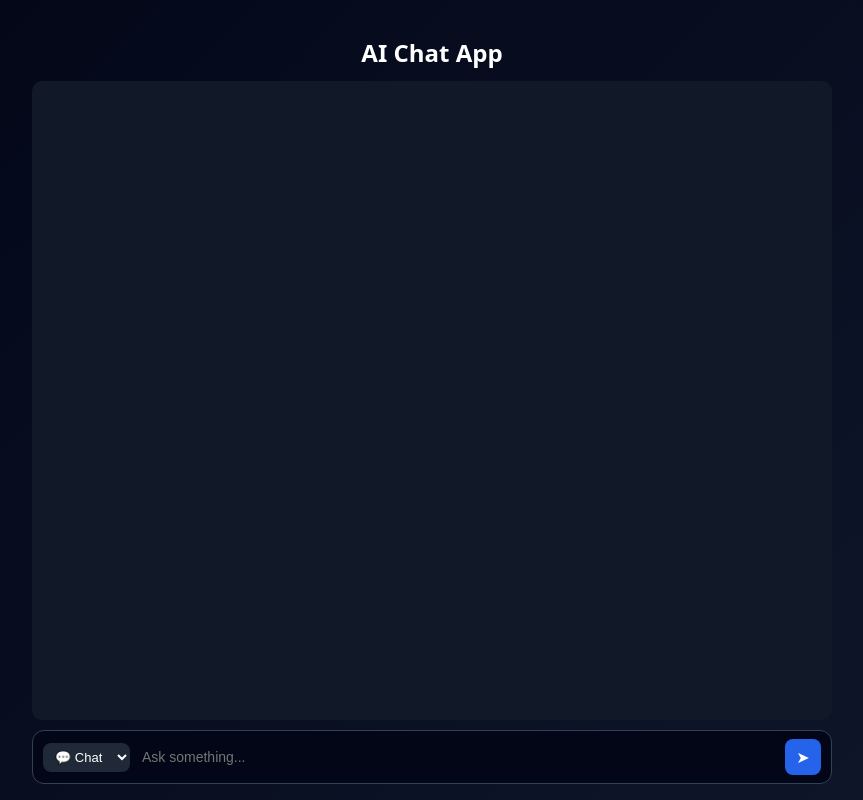
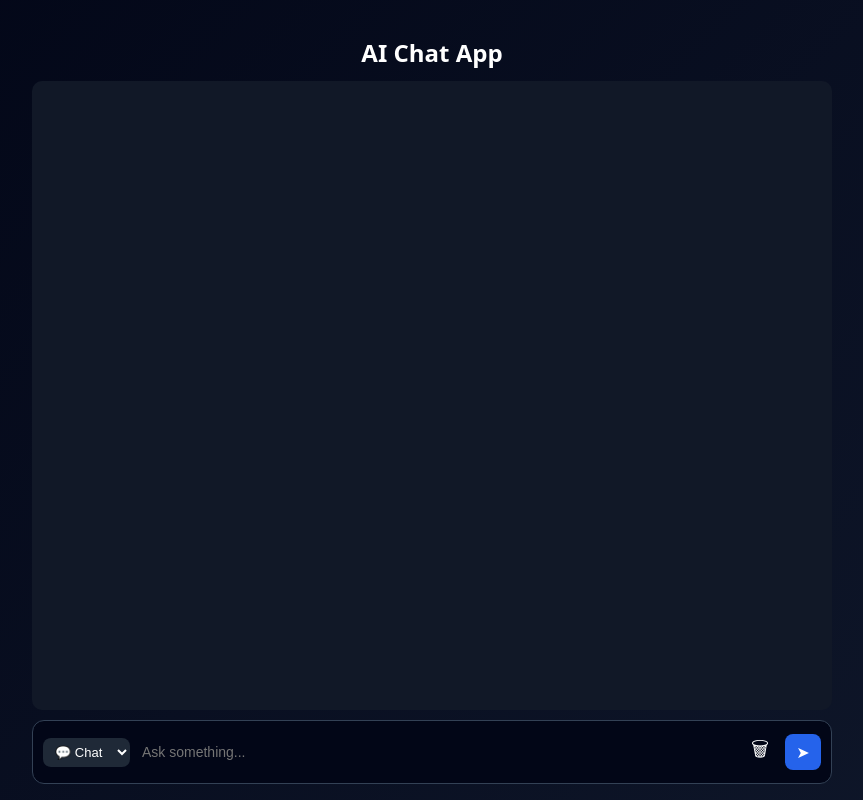
Before and after one commit to RohitKuwar/ai-chat-app, a React (Create React App) app in the folder client/: page / in a window 1280 px wide. Shown: the whole page, without its empty margins (208-1071 px from the left). Built offline with nearby package versions, Linux system fonts and the light colour scheme.

Commit message:
feat: implement chat history persistence using localStorage to retain conversations

```diff
--- a/client/src/App.css
+++ b/client/src/App.css
@@ -161,6 +161,22 @@ h2 {
   font-size: 13px;
 }
 
+/* 🔘 Clear Chat Button */
+.clear-btn {
+  color: #fff !important;
+  background: transparent;
+  font-size: 20px !important;
+  border: none;
+  color: #94a3b8;
+  font-size: 16px;
+  cursor: pointer;
+  padding: 6px;
+}
+
+.clear-btn:hover {
+  color: #ef4444 !important; /* red on hover */
+}
+
 /* 🔘 Send Button */
 .send-btn {
   background: #2563eb;
@@ -178,6 +194,12 @@ h2 {
 
 .send-btn:hover {
   background: #1d4ed8;
+}
+
+.send-btn:disabled,
+.clear-btn:disabled {
+  opacity: 0.5;
+  cursor: not-allowed;
 }
 
 /* ✨ Slight Glow Effect */
--- a/client/src/App.js
+++ b/client/src/App.js
@@ -8,9 +8,26 @@ function App() {
   const [messages, setMessages] = useState([]);
   const [loading, setLoading] = useState(false);
   const [mode, setMode] = useState("chat");
+  const [isStreaming, setIsStreaming] = useState(false);
 
   const inputRef = useRef();
   const chatEndRef = useRef(null);
+
+  const SUMMARY_THRESHOLD = 6;
+
+  useEffect(() => {
+    const saved = localStorage.getItem("chat_messages");
+
+    if (saved) {
+      setMessages(JSON.parse(saved));
+    }
+  }, []);
+
+  useEffect(() => {
+    if(messages.length > 0) {
+      localStorage.setItem("chat_messages", JSON.stringify(messages));
+    }
+  }, [messages]);
 
   useEffect(() => {
     inputRef.current?.focus();
@@ -20,10 +37,10 @@ function App() {
     chatEndRef.current?.scrollIntoView({ behavior: "auto" });
   }, [messages, loading]);
 
-  const SUMMARY_THRESHOLD = 6;
-
   /* 🔥 STREAMING FUNCTION */
   const streamResponse = async (text) => {
+    setIsStreaming(true);
+
   // Add empty AI message
   setMessages((prev) => [
     ...prev,
@@ -44,6 +61,8 @@ function App() {
       return updated;
     });
   }
+
+  setIsStreaming(false);
 };
 
   const sendMessage = async () => {
@@ -101,6 +120,13 @@ function App() {
     }
   };
 
+  const clearMessages = () => {
+    if (window.confirm("Do you want to clear chat history?")) {
+      localStorage.removeItem("chat_messages");
+      setMessages([]);
+    }
+  }
+
   return (
     <div className="app">
       <div className="chat-container">
@@ -134,6 +160,7 @@ function App() {
               value={mode}
               onChange={(e) => setMode(e.target.value)}
               className="mode-select"
+              title="select mode"
             >
               <option value="chat">💬 Chat</option>
               <option value="code">💻 Code</option>
@@ -154,11 +181,22 @@ function App() {
               }}
             />
 
+            {/* 🗑 Clear Chat */}
+            <button
+              onClick={clearMessages}
+              disabled={loading || isStreaming}
+              className="clear-btn"
+              title="Clear chat"
+            >
+              🗑
+            </button>
+
             {/* Send Button */}
             <button
               onClick={sendMessage}
-              disabled={loading}
+              disabled={loading || isStreaming}
               className="send-btn"
+              title="send message"
             >
               ➤
             </button>
```
Also changed, not shown: 1 other file (tests, documents, lock files or other folders).
